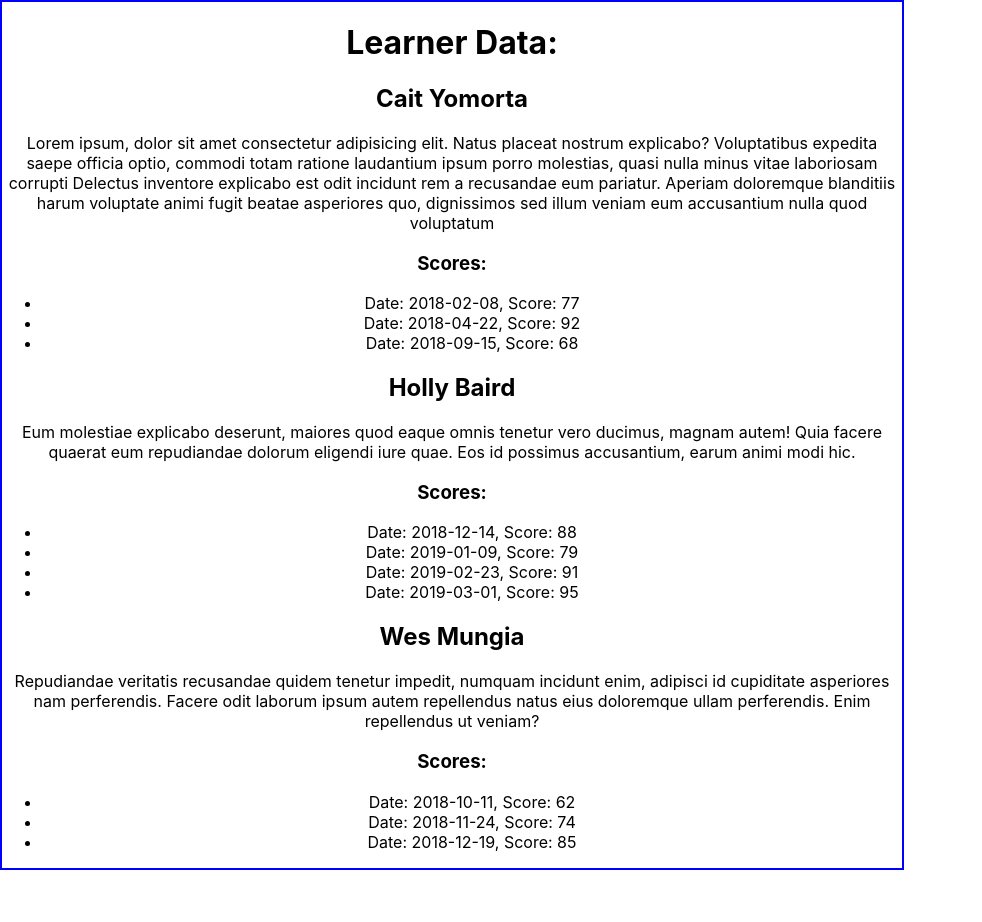
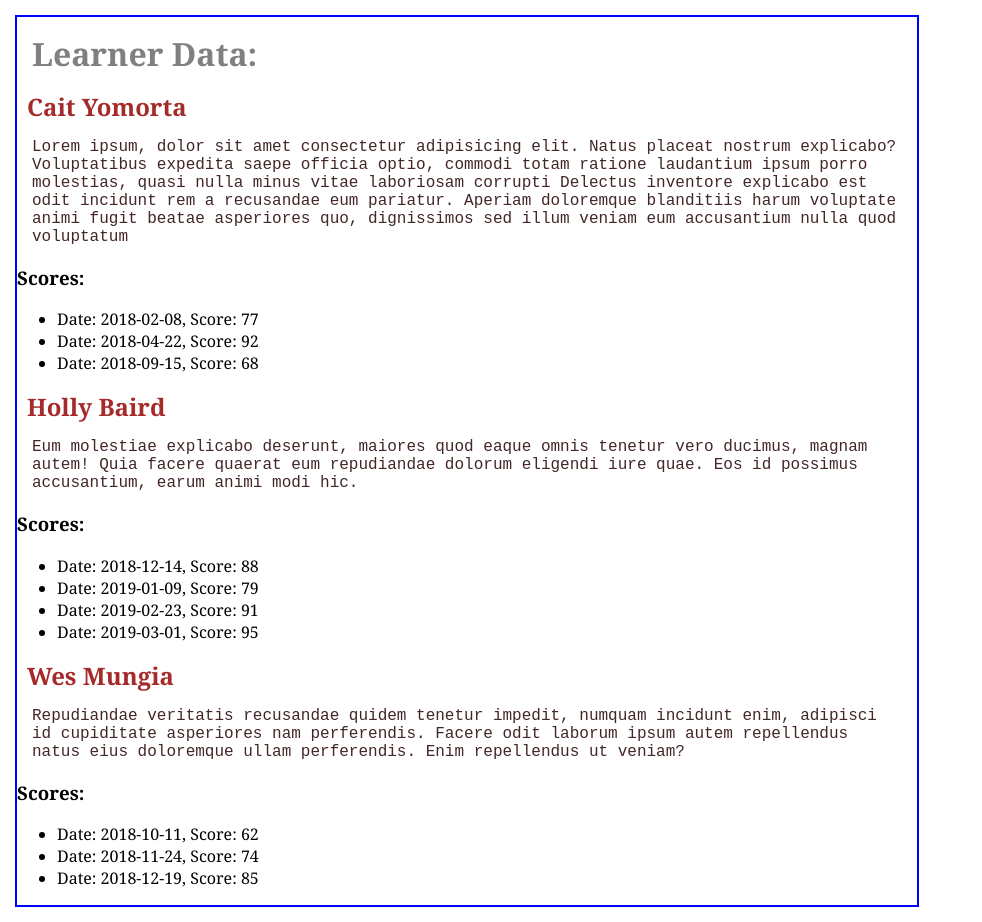
Before and after one commit to han18/Learner-App, a React (Create React App) app: page / in a window 1280 px wide. Shown: the whole page, without its empty margins (0-982 px from the left). Before the commit the page ends 870 px from the top, so only its background shows below. Built offline with nearby package versions, Linux system fonts and the light colour scheme.

Commit message:
updating the style

```diff
--- a/src/App.css
+++ b/src/App.css
@@ -1,5 +1,22 @@
 .body {
   border: 2px solid blue;
   width: 900px;
-  text-align: center;
+  font-family: Georgia, "Times New Roman", Times, serif;
+  margin: 15px;
 }
+
+h1 {
+  color: gray;
+  margin: 15px;
+}
+
+h2 {
+  color: brown;
+  margin: 10px;
+}
+
+p {
+  color: rgb(67, 39, 39);
+  font-family: "Courier New", Courier, monospace;
+  margin: 15px;
+}
```
